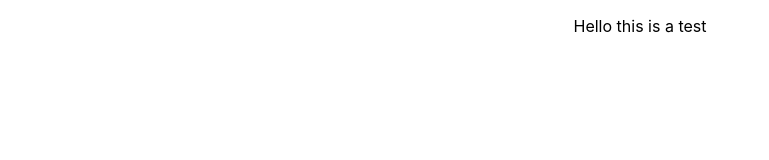
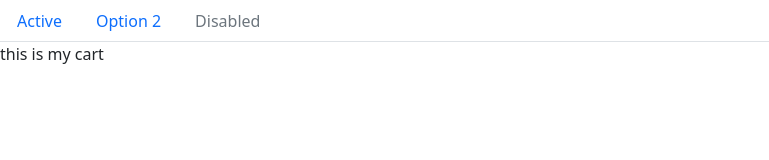
Before and after one commit to KCrandall6/shopping-cart-sim, a React app: page /mycart in a window 1280 px wide. Shown: the whole page, without its empty margins (0-769 px from the left). Built offline with nearby package versions, Linux system fonts and the light colour scheme.

Commit message:
react bootstrap styling added; navbar base added

```diff
--- a/package.json
+++ b/package.json
@@ -6,8 +6,12 @@
     "@testing-library/jest-dom": "^5.16.5",
     "@testing-library/react": "^13.4.0",
     "@testing-library/user-event": "^13.5.0",
+    "bootstrap": "^5.2.2",
     "react": "^18.2.0",
+    "react-bootstrap": "^2.6.0",
     "react-dom": "^18.2.0",
+    "react-router-bootstrap": "^0.26.2",
+    "react-router-dom": "^6.4.3",
     "react-scripts": "5.0.1",
     "web-vitals": "^2.1.4"
   },
--- a/src/client/App.js
+++ b/src/client/App.js
@@ -1,11 +1,33 @@
-
-import './App.css';
+// import './App.css';
+import 'bootstrap/dist/css/bootstrap.min.css';
+import Home from './pages/Home';
+import MyCart from './pages/MyCart';
+import NavBarMenu from './components/NavBarMenu';
+import { Route, Routes, HashRouter, Link, BrowserRouter } from 'react-router-dom';
 
 function App() {
   return (
-    <div className="App">
-      <p>Hello this is a test</p>
-    </div>
+    // <HashRouter>
+    //   <div>
+    //     <div className='topnav'>
+    //       <nav>
+    //         <Link to='/'>Home</Link>
+    //         <Link to='/mycart'>My Cart</Link>
+    //       </nav>
+    //     </div>
+    //     <Routes>
+    //       <Route path='/' element={<Home/>} />
+    //       <Route path='/mycart' element={<MyCart/>} />
+    //     </Routes>
+    //   </div>
+    // </HashRouter>
+    <BrowserRouter>
+      <NavBarMenu />
+        <Routes>
+          <Route path='/' element={<Home/>} />
+          <Route path='/mycart' element={<MyCart/>} />
+        </Routes>
+    </BrowserRouter>
   );
 }
 
--- /dev/null
+++ b/src/client/components/NavBarMenu.jsx
@@ -0,0 +1,25 @@
+import React from 'react';
+import Container from 'react-bootstrap/Container';
+import { Link } from 'react-router-dom';
+import Nav from 'react-bootstrap/Nav';
+import Navbar from 'react-bootstrap/Navbar';
+
+const NavBarMenu = () => {
+  return (
+    <Nav variant="tabs" defaultActiveKey="/">
+      <Nav.Item>
+        <Nav.Link href="/home">Active</Nav.Link>
+      </Nav.Item>
+      <Nav.Item>
+        <Nav.Link eventKey="link-1">Option 2</Nav.Link>
+      </Nav.Item>
+      <Nav.Item>
+        <Nav.Link eventKey="disabled" disabled>
+          Disabled
+        </Nav.Link>
+      </Nav.Item>
+    </Nav>
+  );
+}
+
+export default NavBarMenu;
--- /dev/null
+++ b/src/client/pages/Home.jsx
@@ -0,0 +1,12 @@
+
+
+const Home = () => {
+
+  return (
+    <div>
+      <p>this is displayed on the home page</p>
+    </div>
+  )
+}
+
+export default Home;
--- /dev/null
+++ b/src/client/pages/MyCart.jsx
@@ -0,0 +1,12 @@
+
+
+const MyCart = () => {
+
+  return (
+    <div>
+      <p>this is my cart</p>
+    </div>
+  )
+}
+
+export default MyCart;
--- a/src/index.css
+++ b/src/index.css
@@ -1,4 +1,4 @@
-body {
+/* body {
   margin: 0;
   font-family: -apple-system, BlinkMacSystemFont, 'Segoe UI', 'Roboto', 'Oxygen',
     'Ubuntu', 'Cantarell', 'Fira Sans', 'Droid Sans', 'Helvetica Neue',
@@ -10,4 +10,4 @@ body {
 code {
   font-family: source-code-pro, Menlo, Monaco, Consolas, 'Courier New',
     monospace;
-}
+} */
```
Also changed, not shown: 1 other file.
